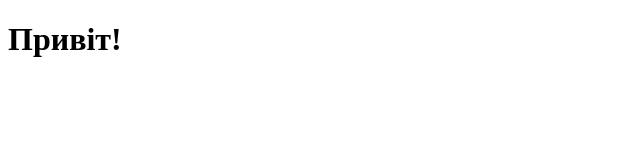
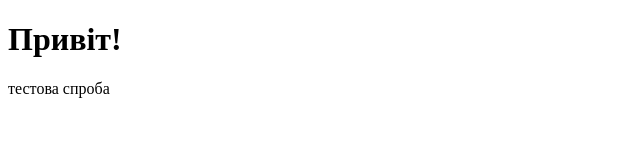
Before and after one commit to EGREG0R-Dmitriy/Tutorial, a plain HTML site: page index.html in a window 1280 px wide. Shown: the whole page, without its empty margins (0-640 px from the left). Drawn offline with Linux system fonts and the light colour scheme.

Commit message:
тестова спроба закомитити

```diff
--- a/index.html
+++ b/index.html
@@ -8,5 +8,6 @@
 </head>
 <body>
     <h1>Привіт!</h1>
+    <p>тестова спроба</p>
 </body>
 </html>
```
